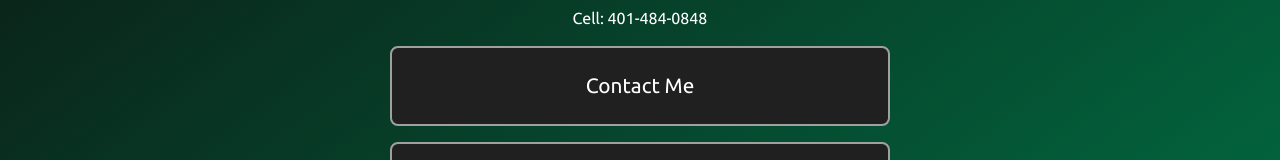
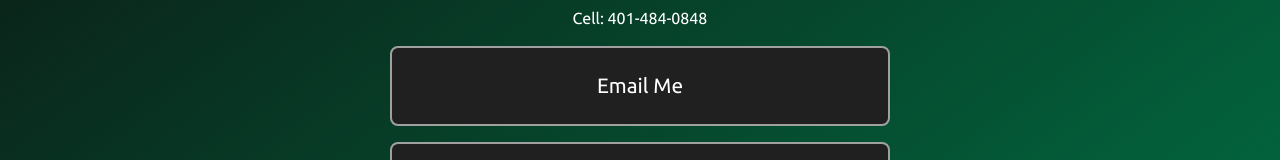
Before and after one commit to JCWoodworker/business-link-list, a React (Vite) app: page / in a window 1280 px wide. Shown: the part 426-586 px from the top of the page. Built offline with nearby package versions, Linux system fonts and the light colour scheme.

Commit message:
changed contact to email

```diff
--- a/src/hardCodedLinks/hardCodedLinks.ts
+++ b/src/hardCodedLinks/hardCodedLinks.ts
@@ -14,7 +14,7 @@ export const hardCodedLinks: HardCodedWebLinks[] = [
 	// 	url: "http://www.rilocalwoodworks.com/mailinglist",
 	// },
 	{
-		name: "Contact Me",
+		name: "Email Me",
 		url: "https://rilocalwoodworks.com/contact",
 	},
 	{
```
